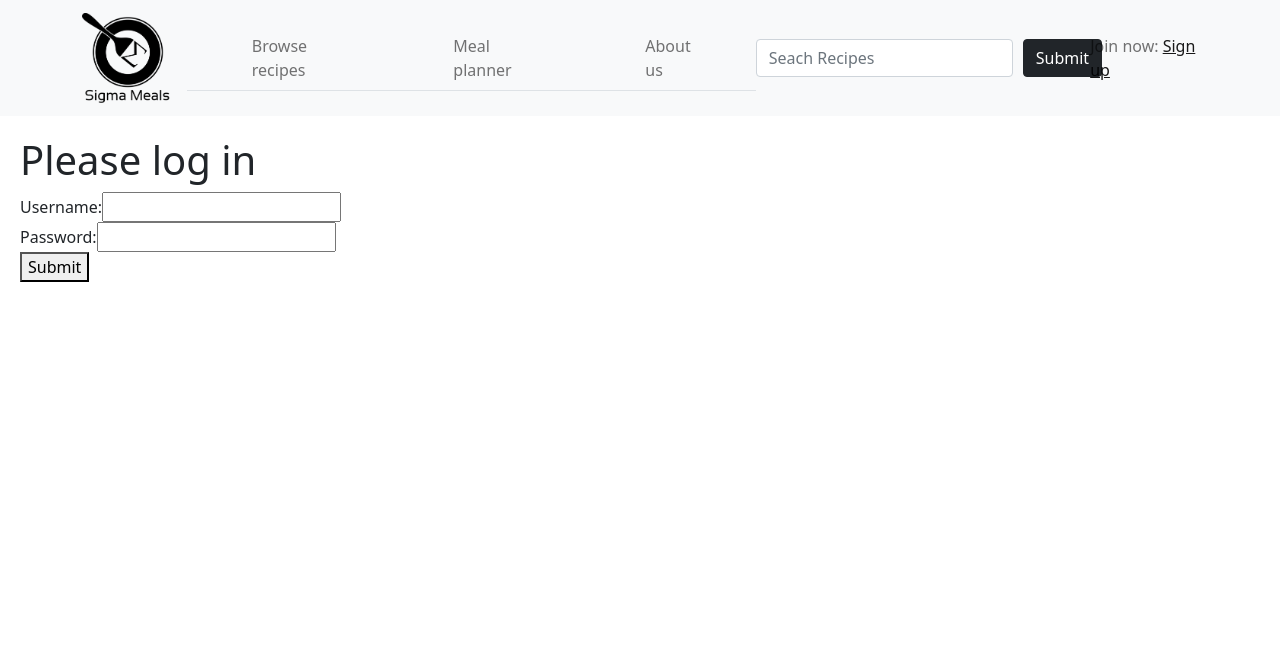
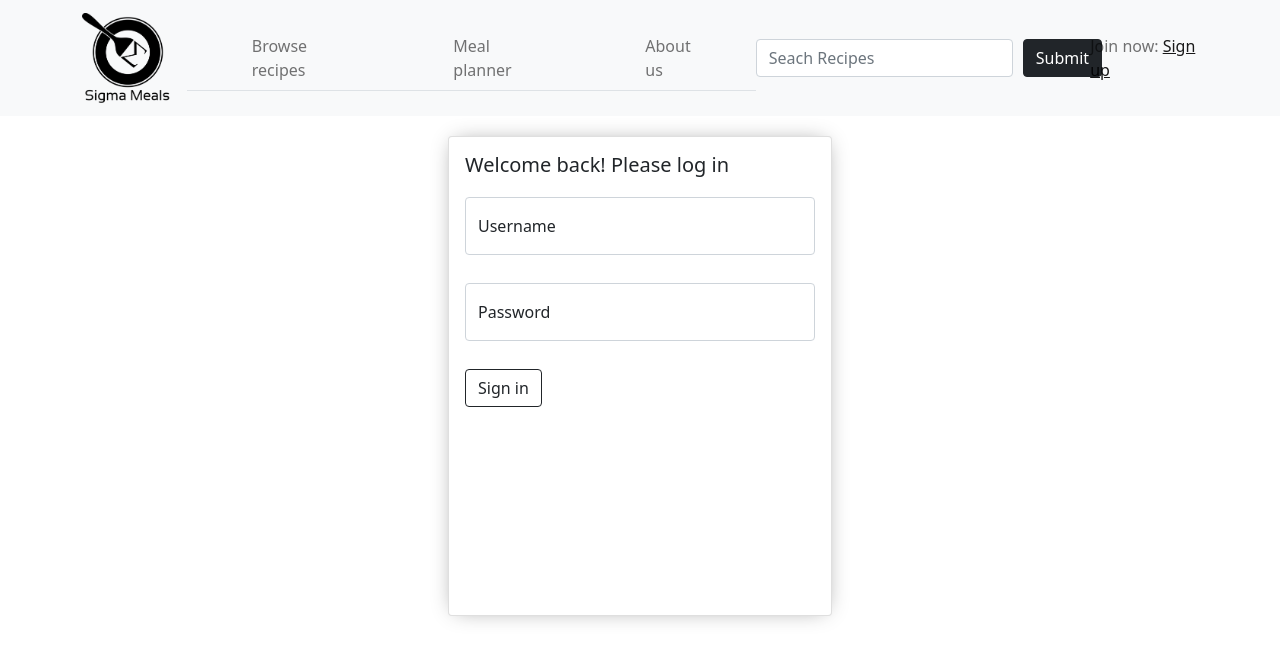
Before and after one commit to Abdulqdir/SigmaMeals, a React (Create React App) app in the folder client/: page /login in a window 1280 px wide. Shown: the top 660 px of the page. Built offline with nearby package versions, Linux system fonts and the light colour scheme.

Commit message:
Better login form

```diff
--- a/client/src/App.css
+++ b/client/src/App.css
@@ -188,3 +188,18 @@ img {
 .instructions-container {
   padding-top: 20px;
 }
+
+/* Login Page */
+.login-form-container {
+  display: flex;
+  justify-content: center;
+  padding: 20px;
+}
+.login-card {
+  width: 24rem;
+  height: 30rem;
+  box-shadow: 0px 0px 21px -7px #909090;
+}
+.login-card div {
+  padding-bottom: 12px;
+}
--- a/client/src/httpClient.js
+++ /dev/null
@@ -1,5 +0,0 @@
-import axios from 'axios';
-
-export default axios.create({
-  withCredentials: true,
-});
--- a/client/src/pages/LoginPage.js
+++ b/client/src/pages/LoginPage.js
@@ -1,26 +1,9 @@
 import { React, useState } from 'react';
-// import httpClient from "../httpClient";
+import { Card, FloatingLabel, Form, Button } from 'react-bootstrap';
 
 const LoginPage = () => {
   const [username, setUsername] = useState('');
   const [password, setPassword] = useState('');
-
-  // const loginAxios = async () => {
-  //   // Axios stuff
-  //   try {
-  //     const resp = await httpClient.post("//127.0.0.1:5000/login", {
-  //       username,
-  //       password,
-  //     });
-
-  //     // redirect to landing page if no errors
-  //     window.location.href = "/";
-  //   } catch (error) {
-  //     if (error.response.status === 401) {
-  //       alert("Invalid Credential");
-  //     }
-  //   }
-  // };
 
   const loginFetch = async () => {
     await fetch('/auth', {
@@ -45,31 +28,37 @@ const LoginPage = () => {
   };
 
   return (
-    <div style={{ padding: '20px' }}>
-      <h1>Please log in</h1>
-      <form>
-        <div>
-          <label>Username: </label>
-          <input
-            type='text'
-            value={username}
-            onChange={(e) => setUsername(e.target.value)}
-            id=''
-          />
-        </div>
-        <div>
-          <label>Password: </label>
-          <input
-            type='password'
-            value={password}
-            onChange={(e) => setPassword(e.target.value)}
-            id=''
-          />
-        </div>
-        <button type='button' onClick={() => loginFetch()}>
-          Submit
-        </button>
-      </form>
+    <div className='login-form-container'>
+      <Card className='login-card'>
+        <Card.Body>
+          <Card.Title>Welcome back! Please log in</Card.Title>
+          <FloatingLabel
+            controlId='floatingInput'
+            label='Username'
+            className='mb-3'
+          >
+            <Form.Control
+              type='username'
+              placeholder='username'
+              onChange={(e) => setUsername(e.target.value)}
+            />
+          </FloatingLabel>
+          <FloatingLabel
+            controlId='floatingInput'
+            label='Password'
+            className='mb-3'
+          >
+            <Form.Control
+              type='password'
+              placeholder='password'
+              onChange={(e) => setPassword(e.target.value)}
+            />
+          </FloatingLabel>
+          <Button onClick={() => loginFetch()} variant='outline-dark'>
+            Sign in
+          </Button>
+        </Card.Body>
+      </Card>
     </div>
   );
 };
```
